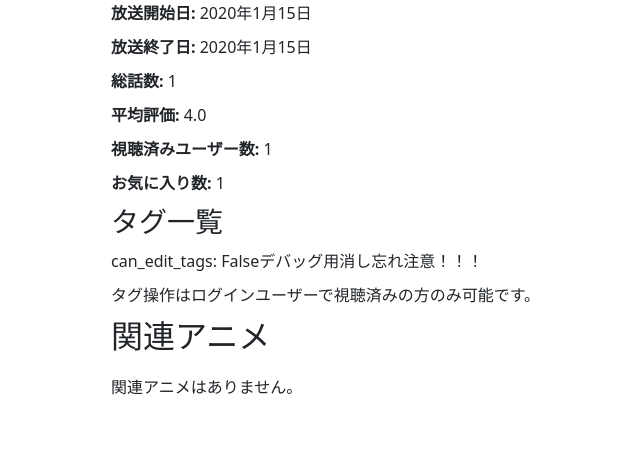
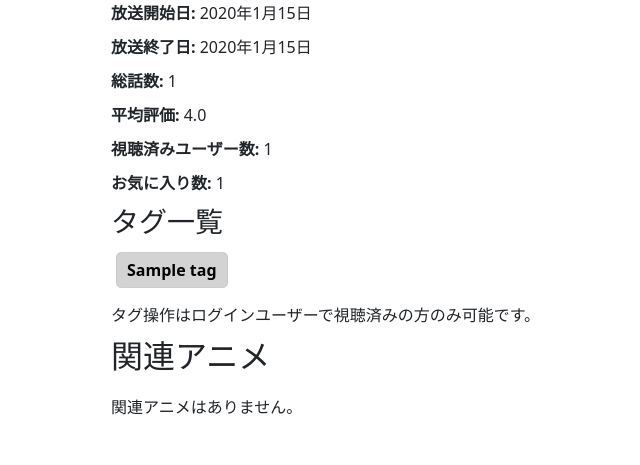
Before and after one commit to saltgyro/AnimeLog, a Django app: page /anime_detail/1/ in a window 1280 px wide. Shown: the part 369-834 px from the top of the page, without its empty margins (343-983 px from the left). Before the commit the page ends 764 px from the top, so only its background shows below. Run offline with Django 4.2, Linux system fonts and the light colour scheme; tables that the repository leaves empty hold one stand-in row (values such as "Sample post"); grey boxes marked "Sample" are stand-in pictures.

Commit message:
非ログイン時タグ操作不可修正

```diff
--- a/AnimeLog/anime_tracker/views.py
+++ b/AnimeLog/anime_tracker/views.py
@@ -610,27 +610,48 @@ def toggle_tag(request):
         try:
             # JSONデータを取得
             data = json.loads(request.body)
+            print("受信データ:", data)
             anime_id = data.get('anime_id')
             tag_id = data.get('tag_id')
             active = data.get('active')
+            print(f"アニメID: {anime_id}, タグID: {tag_id}, 状態: {active}")
 
             # ユーザーの視聴済みステータスを確認
             relation = User_anime_relations.objects.filter(
-                user=request.user,
+                user_id=request.user,  # 修正点
                 anime_id=anime_id,
                 status=2  # 視聴済み
             ).first()
 
             if not relation:
+                print("操作許可されてない")
                 return JsonResponse({'error': '操作が許可されていません。'}, status=403)
 
-            # アニメとタグを取得
-            anime = Anime.objects.get(id=anime_id)
-            tag = Tags.objects.get(id=tag_id)
+            # **必須データの検証**
+            if not anime_id or not tag_id:
+                print("アニメIDまたはタグIDが不正です")
+                return JsonResponse({"error": "無効なリクエストデータ"}, status=400)
+
+            # # アニメとタグを取得
+            # anime = Anime.objects.get(id=anime_id)
+            # tag = Tags.objects.get(id=tag_id)
+
+            try:
+                anime = Anime.objects.get(pk=anime_id)
+                tag = Tags.objects.get(pk=tag_id)
+                print("データベースからアニメとタグを取得成功")
+            except Anime.DoesNotExist:
+                print(f"アニメID {anime_id} が存在しません")
+                return JsonResponse({"error": "アニメが見つかりません"}, status=404)
+            except Tags.DoesNotExist:
+                print(f"タグID {tag_id} が存在しません")
+                return JsonResponse({"error": "タグが見つかりません"}, status=404)
 
             if active:
+                print("タグを追加します")
                 anime.tags.add(tag)  # タグを追加
             else:
+                print("タグを削除します")
                 anime.tags.remove(tag)  # タグを削除
 
             return JsonResponse({'status': 'success', 'message': 'タグ状態を更新しました。'})
@@ -639,6 +660,7 @@ def toggle_tag(request):
         except Tags.DoesNotExist:
             return JsonResponse({'status': 'error', 'message': '指定されたタグが見つかりません。'}, status=404)
         except Exception as e:
+            print("エラー発生:", str(e))
             return JsonResponse({'status': 'error', 'message': str(e)}, status=500)
 
     return JsonResponse({'status': 'error', 'message': '無効なリクエストです。'}, status=400)
--- a/AnimeLog/templates/html/anime_detail.html
+++ b/AnimeLog/templates/html/anime_detail.html
@@ -118,33 +118,28 @@
 
 
         <h3>タグ一覧</h3>
-        {% comment %} <div class="all-tags">
+        <div class="all-tags">
             {% for tag in tags %}
-                <button class="tag-button {% if tag in anime.tags.all %}active-tag{% else %}inactive-tag{% endif %}"
-                        data-tag-id="{{ tag.id }}"
-                        onclick="toggleTag(this, {{ anime.id }}, {{ tag.id }})">
+                <button
+                    class="tag-button {% if tag in anime.tags.all %}active-tag{% else %}inactive-tag{% endif %}"
+                    data-tag-id="{{ tag.id }}"
+                    {% if can_edit_tags %}
+                        onclick="toggleTag(this, {{ anime.id }}, {{ tag.id }})"
+                    {% else %}
+                        disabled
+                    {% endif %}
+                >
                     {{ tag.name }}
                 </button>
             {% empty %}
                 <p>タグが登録されていません。</p>
             {% endfor %}
-        </div> {% endcomment %}
-        <p>can_edit_tags: {{ can_edit_tags }}デバッグ用消し忘れ注意！！！</p>
-        <div class="all-tags">
-            {% if can_edit_tags %}
-                {% for tag in tags %}
-                    <button class="tag-button {% if tag in anime.tags.all %}active-tag{% else %}inactive-tag{% endif %}"
-                            data-tag-id="{{ tag.id }}"
-                            onclick="toggleTag(this, {{ anime.id }}, {{ tag.id }})">
-                        {{ tag.name }}
-                    </button>
-                {% empty %}
-                    <p>タグが登録されていません。</p>
-                {% endfor %}
-            {% else %}
+
+            {% if not can_edit_tags %}
                 <p>タグ操作はログインユーザーで視聴済みの方のみ可能です。</p>
             {% endif %}
         </div>
+
 
         <h2>関連アニメ</h2>
         <div class="related-animes">
@@ -178,6 +173,11 @@
     function toggleTag(button, animeId, tagId) {
         const isActive = button.classList.contains('active-tag');
         const newState = !isActive; // 新しい状態を切り替え
+
+        console.log("タグ操作デバッグ");
+        console.log("アニメID:", animeId);
+        console.log("タグID:", tagId);
+        console.log("新しい状態:", newState);
 
         // サーバーに新しい状態を送信
         fetch(`/toggle-tag/`,  {
```
